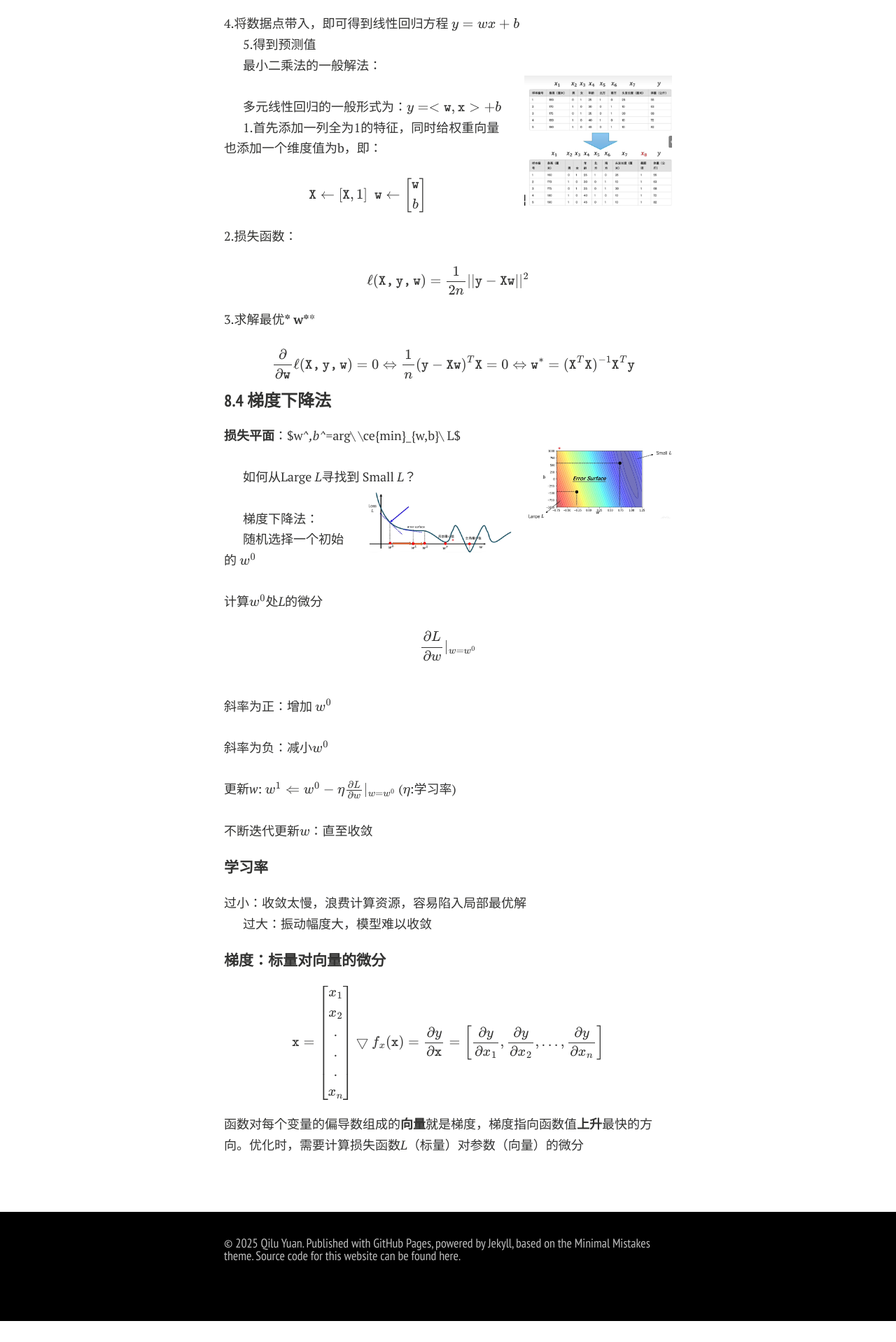
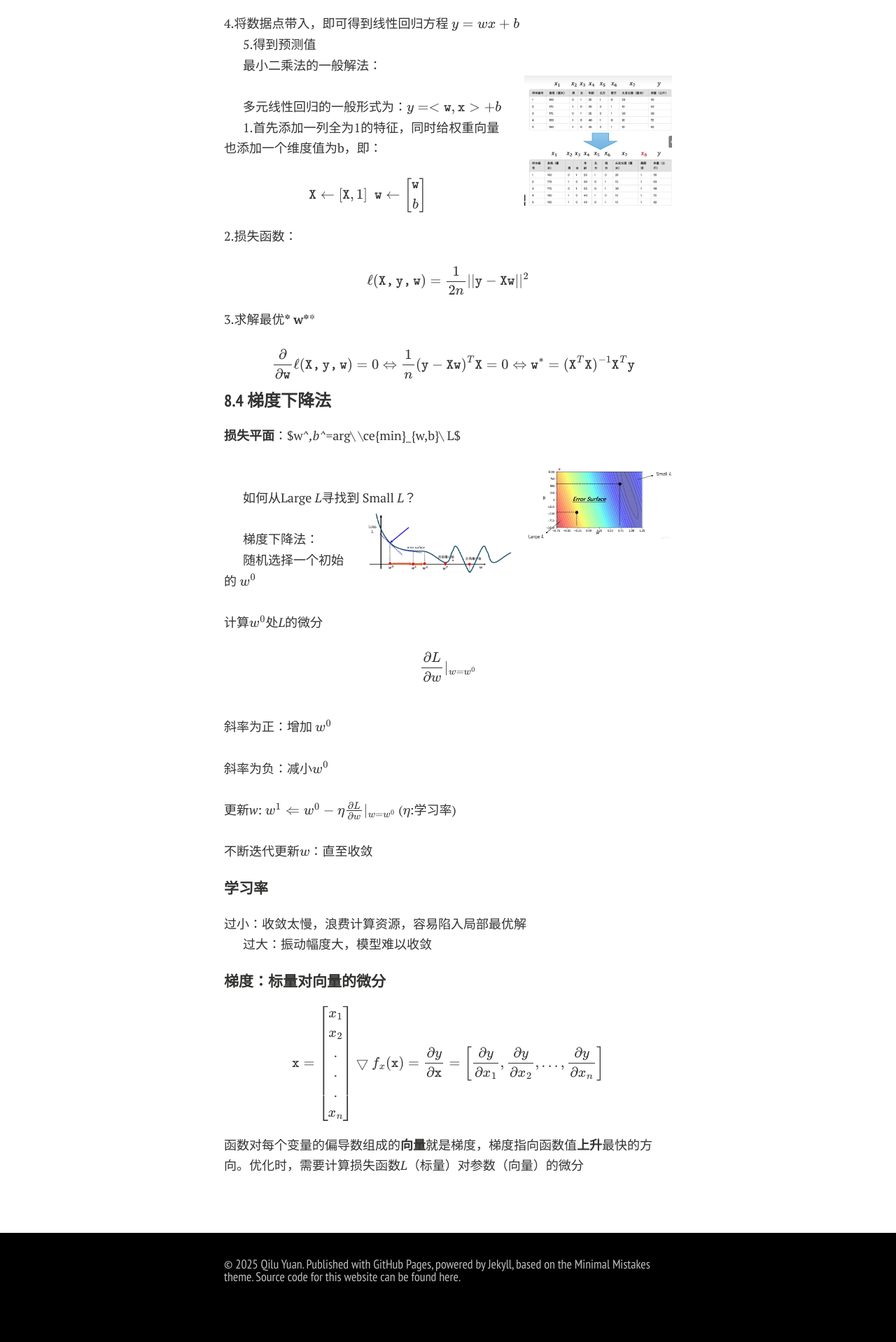
Before and after one commit to Qilu-Yuan/Qilu-Yuan.github.io, a Jekyll site: the page built from blogs/ML/LinearRegression.md, in a window 1280 px wide. Shown: the part 2667-4585 px from the top of the page at 70% size. Built offline with Jekyll 4.4.1, drawn with Linux system fonts in a browser that asks for light colours; nearby versions of some CDN libraries; formulas are drawn with MathJax 3; comment, search, counter and statistics services are not loaded; a style sheet for code colours, icons or effects is not loaded; before the commit the page ends 4555 px from its top, so only the background shows below that.

Commit message:
Update LinearRegression.md

```diff
--- a/blogs/ML/LinearRegression.md
+++ b/blogs/ML/LinearRegression.md
@@ -161,7 +161,7 @@ $$
 
 **损失平面**：$w^*,b^*=arg\ \ce{min}_{w,b}\ L$
 
-<img src="https://qilu-yuan.github.io/Figure/LinearRegression/2.png" class="floatpic"> <br>
+<br><img src="https://qilu-yuan.github.io/Figure/LinearRegression/2.png" class="floatpic"> <br>
 
 如何从Large *L*寻找到 Small *L*？
 
```
